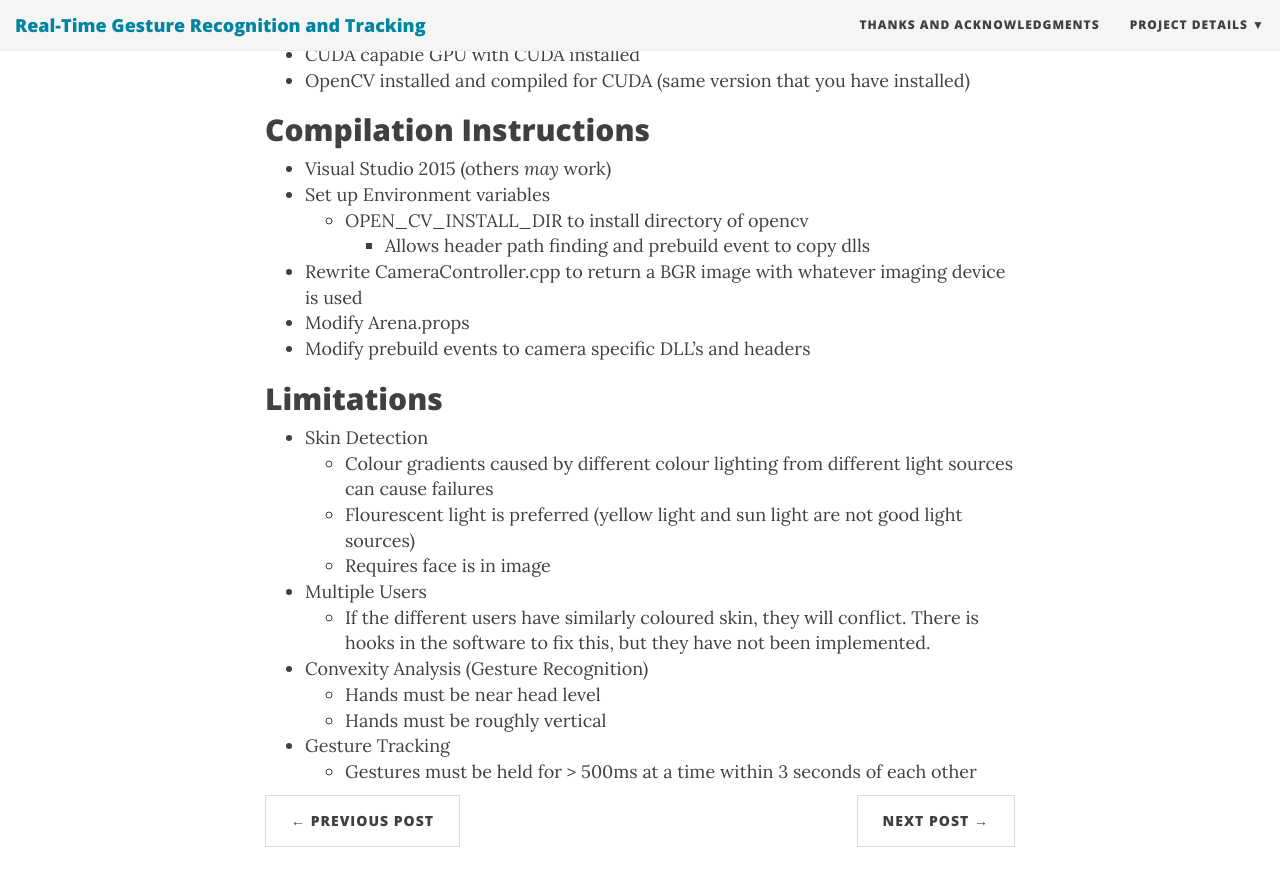
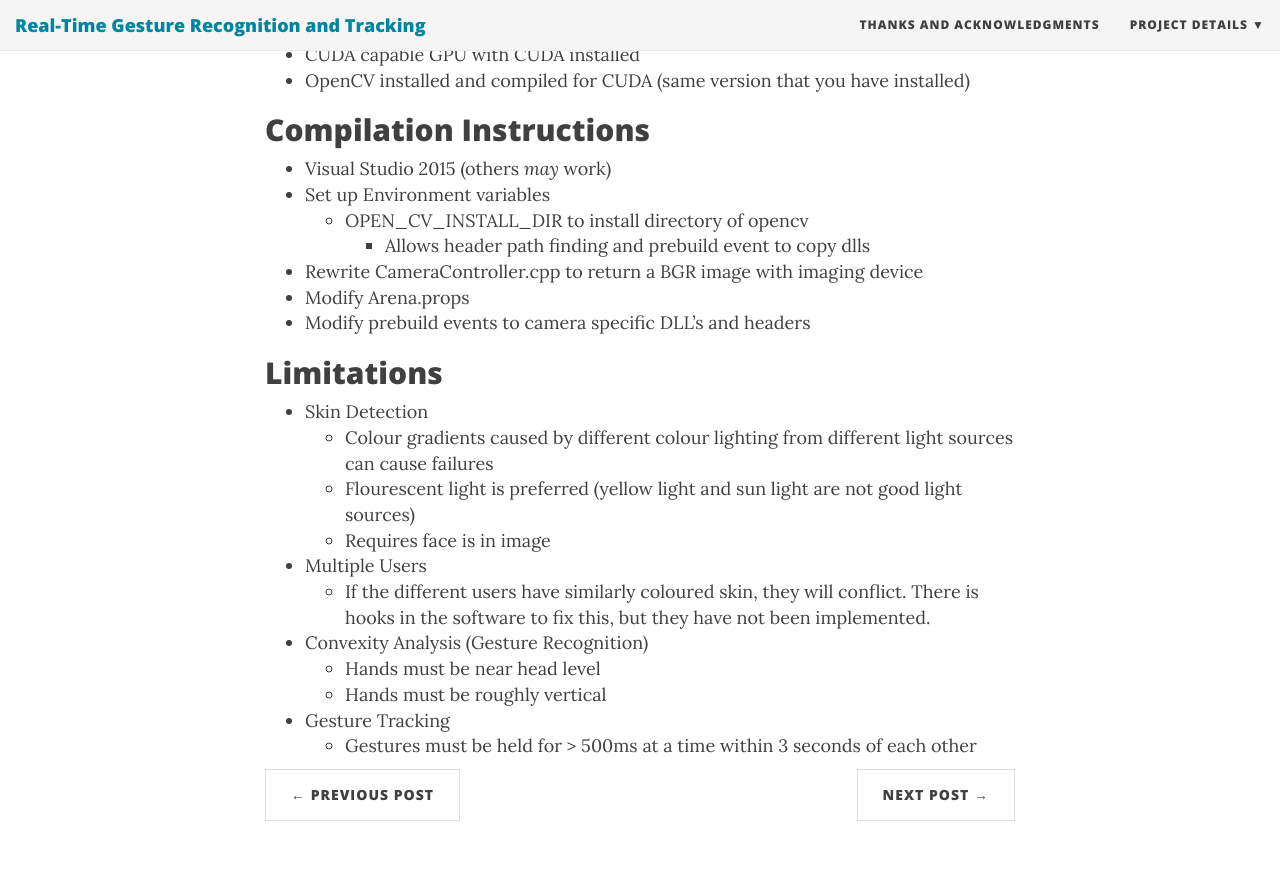
Before and after one commit to bautolp/gesture_recognition, a Jekyll site: the page built from _posts/2018-06-20-usage.md, in a window 1280 px wide and 900 px high, scrolled down 363 px. Shown: the top 886 px of the window. Built offline with Jekyll 4.4.1, drawn with Linux system fonts in a browser that asks for light colours; nearby versions of some CDN libraries.

Commit message:
Update 2018-06-20-usage.md

```diff
--- a/_posts/2018-06-20-usage.md
+++ b/_posts/2018-06-20-usage.md
@@ -16,7 +16,7 @@ subtitle: How to use this software
 - Set up Environment variables
     - OPEN_CV_INSTALL_DIR to install directory of opencv
         - Allows header path finding and prebuild event to copy dlls
-- Rewrite CameraController.cpp to return a BGR image with whatever imaging device is used
+- Rewrite CameraController.cpp to return a BGR image with imaging device
 - Modify Arena.props
 - Modify prebuild events to camera specific DLL's and headers
 
```
